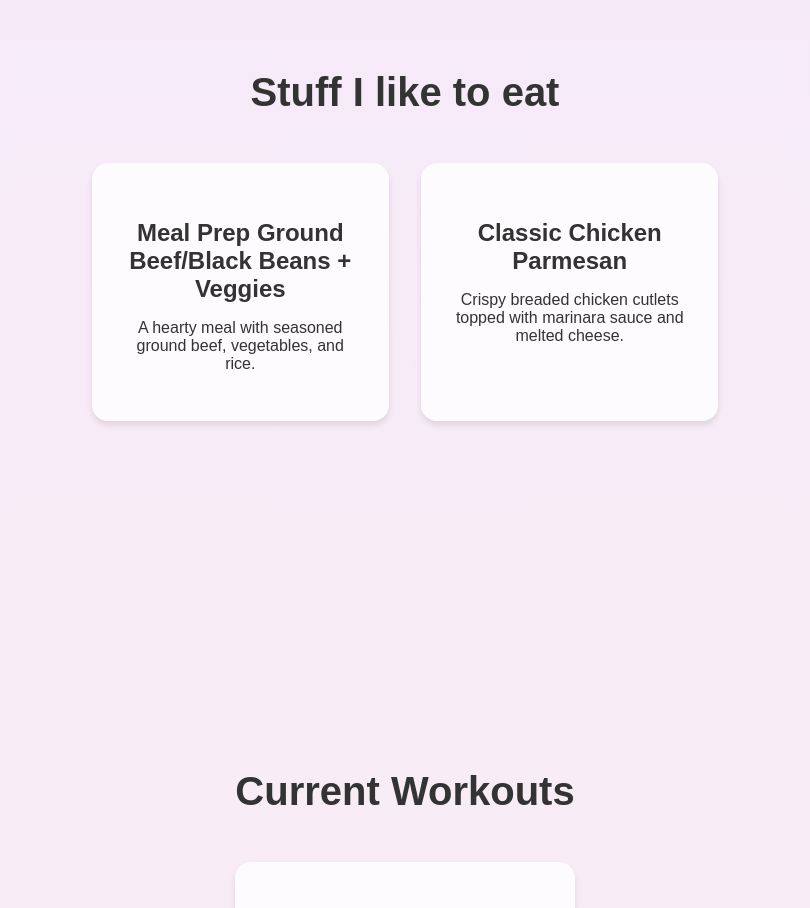
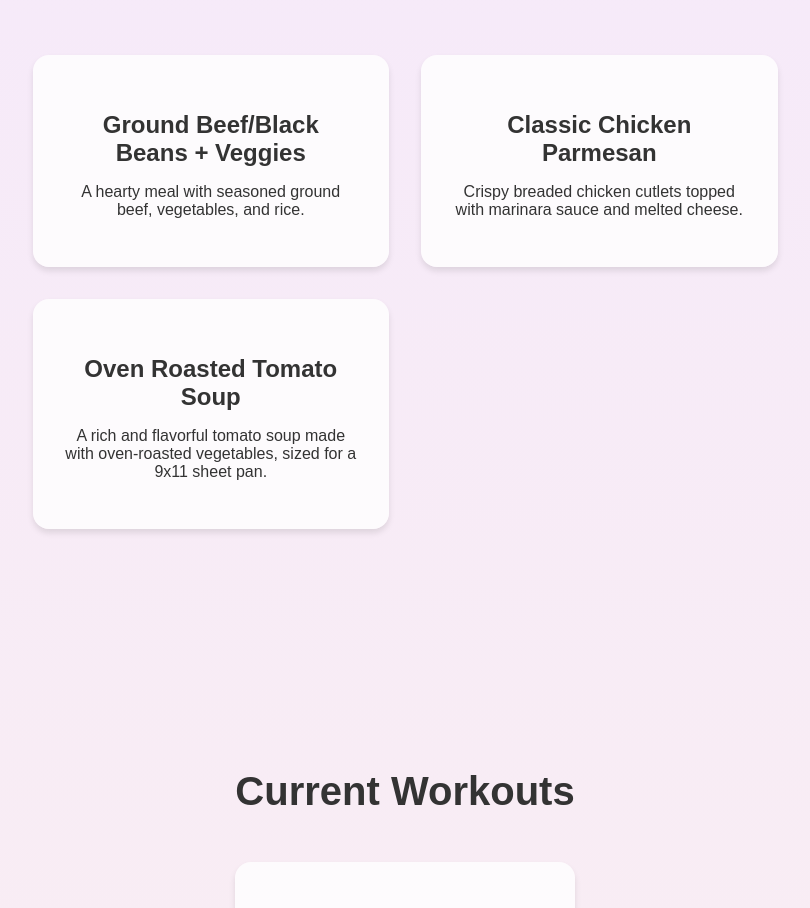
Before and after one commit to FilTatarnik/Munchy_healthy_eating_app, a React (Create React App) app: page / in a window 1280 px wide. Shown: the part 1196-2104 px from the top of the page, without its empty margins (235-1045 px from the left). Built offline with nearby package versions, Linux system fonts and the light colour scheme.

Commit message:
added Tomato Soup Recipe, and adjusted somethings in the other recipes too

```diff
--- a/src/components/Recipes.js
+++ b/src/components/Recipes.js
@@ -6,7 +6,7 @@ const Recipes = () => {
 
   const recipesData = [
     {
-      title: "Meal Prep Ground Beef/Black Beans + Veggies",
+      title: "Ground Beef/Black Beans + Veggies",
       description: "A hearty meal with seasoned ground beef, vegetables, and rice.",
       fullDescription: "This recipe features flavorful ground beef, paired with sautéed vegetables and perfectly cooked rice. Ideal for meal prepping, it's packed with protein, fiber, and nutrients.",
       ingredients: [
@@ -54,6 +54,34 @@ const Recipes = () => {
         "Garnish with fresh basil leaves before serving."
       ],
       link: "https://example.com/classic-chicken-parmesan"
+    },
+    {
+      title: "Oven Roasted Tomato Soup",
+      description: "A rich and flavorful tomato soup made with oven-roasted vegetables, sized for a 9x11 sheet pan.",
+      fullDescription: "This comforting Oven Roasted Tomato Soup brings out the natural sweetness of tomatoes through high-heat roasting. Garlic and onions add depth, while a touch of cream lends silky smoothness. This smaller batch is perfect for a 9x11 sheet pan, ideal for 2-3 servings.",
+      ingredients: [
+        "1 lb ripe tomatoes, quartered (about 4-5 medium tomatoes)",
+        "1 medium onion, cut into wedges",
+        "4 cloves garlic, peeled",
+        "2 tbsp olive oil",
+        "1 tsp dried thyme",
+        "1/2 tsp dried oregano",
+        "Salt and freshly ground black pepper to taste",
+        "1/4 cup heavy cream",
+        "Fresh basil leaves for garnish (optional)"
+      ],
+      instructions: [
+        "Preheat the oven to 450°F (230°C).",
+        "On a 9x11 inch baking sheet, spread out the quartered tomatoes, onion wedges, and garlic cloves in a single layer.",
+        "Drizzle the vegetables with olive oil and sprinkle with thyme, oregano, salt, and pepper. Toss to coat evenly.",
+        "Roast in the preheated oven for about 40-60 minutes, or until the vegetables are soft and are caramelizing.",
+        "Use an immersion blender to puree the soup until smooth. Alternatively, carefully transfer the soup to a blender to puree.",
+        "Transfer the blended vegetables to a medium pot. Bring to a simmer over medium heat.",
+        "Stir in the heavy cream and adjust seasoning if needed.",
+        "Simmer for an additional 5 minutes to let the flavors meld.",
+        "Serve hot, garnished with fresh basil leaves if desired."
+      ],
+      link: "https://example.com/small-batch-oven-roasted-tomato-soup"
     }
     // Add more recipes with similar structure
   ];
```
